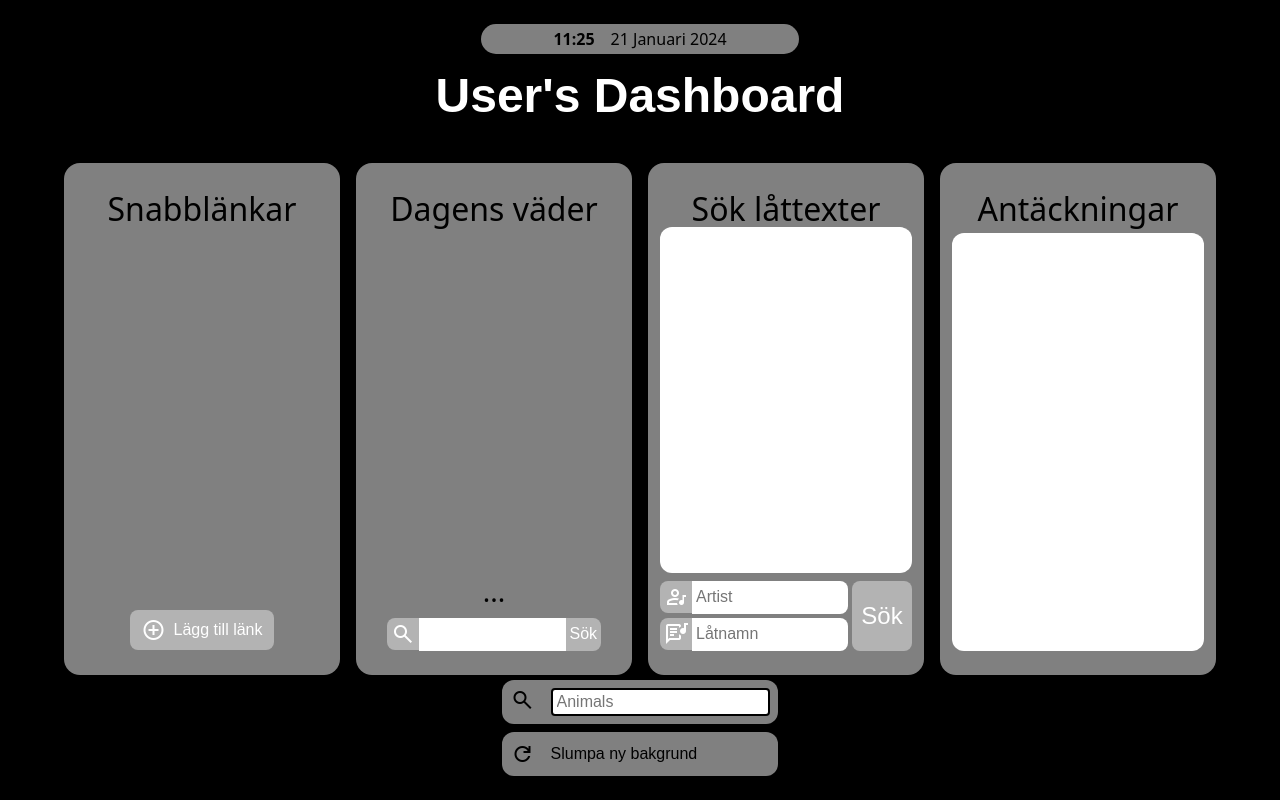
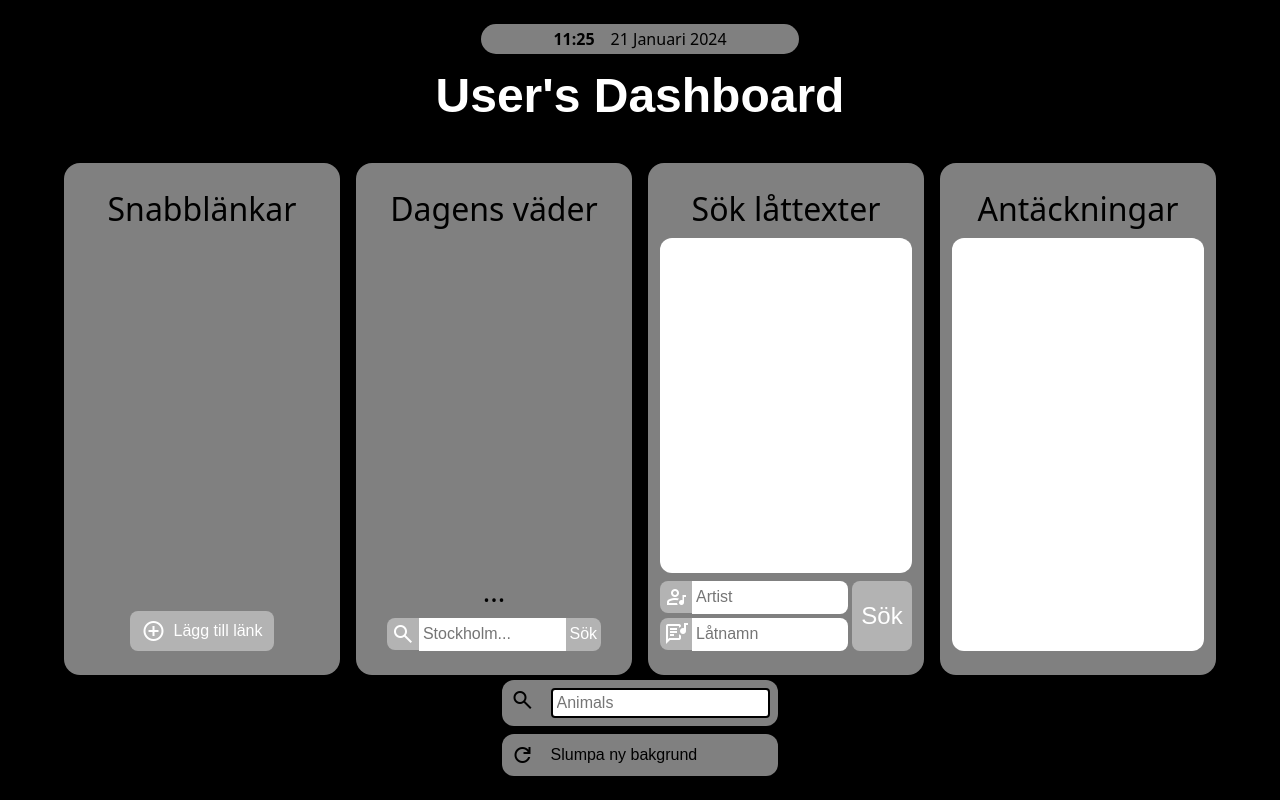
Before and after one commit to hansen-alex/fjs23-avancerad-frontend-dashboard, a website built with Vite: page index.html in a window 1280 px wide. Built offline with nearby package versions, Linux system fonts and the light colour scheme; no server answers; files whose address does not match are found by name.

Commit message:
fix: minor tweaks

```diff
--- a/index.html
+++ b/index.html
@@ -102,6 +102,8 @@
                   type="text"
                   name="change-weather-location-input"
                   id="change-weather-location-input"
+                  placeholder="Stockholm..."
+                  required
                 />
                 <button class="change-weather-location-submit" type="submit">
                   Sök
--- a/js/songLyrics.js
+++ b/js/songLyrics.js
@@ -20,7 +20,7 @@ const getSongLyrics = async (event) => {
     )
     .catch((error) => {
       console.log(error.response.status, error.response.statusText);
-      songLyric.innerHTML = `Kunde inte hitta "${findSongLyricSongInput.value}" av "${findSongLyricArtistInput.value}".<br>Se till att du har stavat rätt!`;
+      songLyric.innerHTML = `Kunde inte hitta "${findSongLyricSongInput.value}" av "${findSongLyricArtistInput.value}".<br>Se till att du har stavat rätt!<br>Annars har vi tyvärr inte denna låt.`;
     })
     .then((json) => {
       if (!json) return;
--- a/style.css
+++ b/style.css
@@ -7,7 +7,6 @@
 *:not(head, script) {
   box-sizing: border-box;
   min-width: 0;
-  min-height: 0;
   padding: 0;
   margin: 0;
   border: 0;
```
